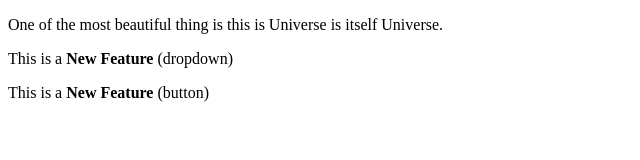
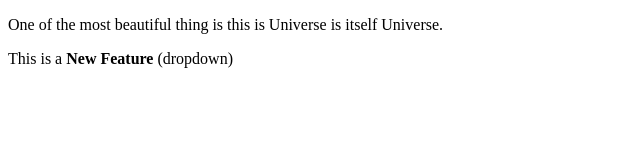
Before and after one commit to KohinoorKumar/Localrepo, a plain HTML site: page index.html in a window 1280 px wide. Shown: the whole page, without its empty margins (0-640 px from the left). Drawn offline with Linux system fonts and the light colour scheme.

```diff
--- a/index.html
+++ b/index.html
@@ -10,7 +10,5 @@
 
     <P> This is a <b>New Feature</b> (dropdown) </P>
 
-    <P> This is a <b>New Feature</b> (button) </P>
-
 </body>
 </html>
```
